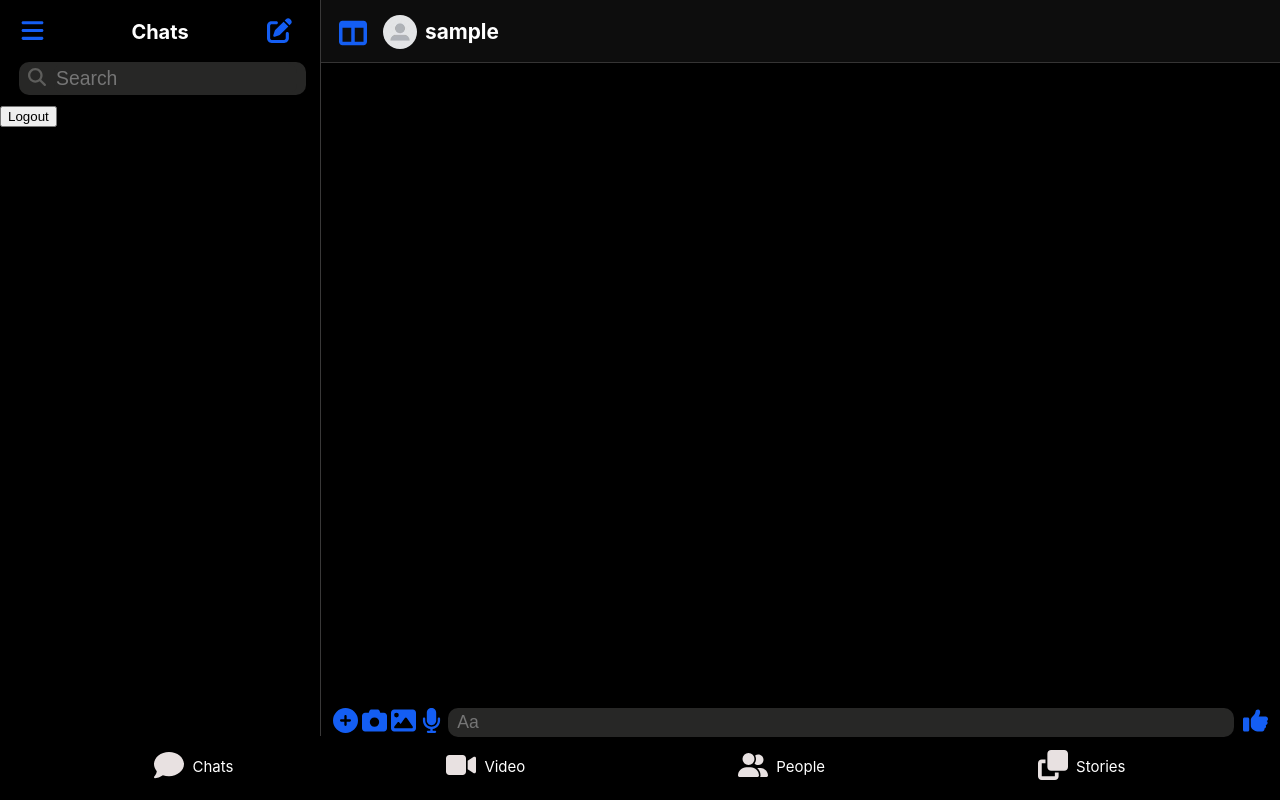
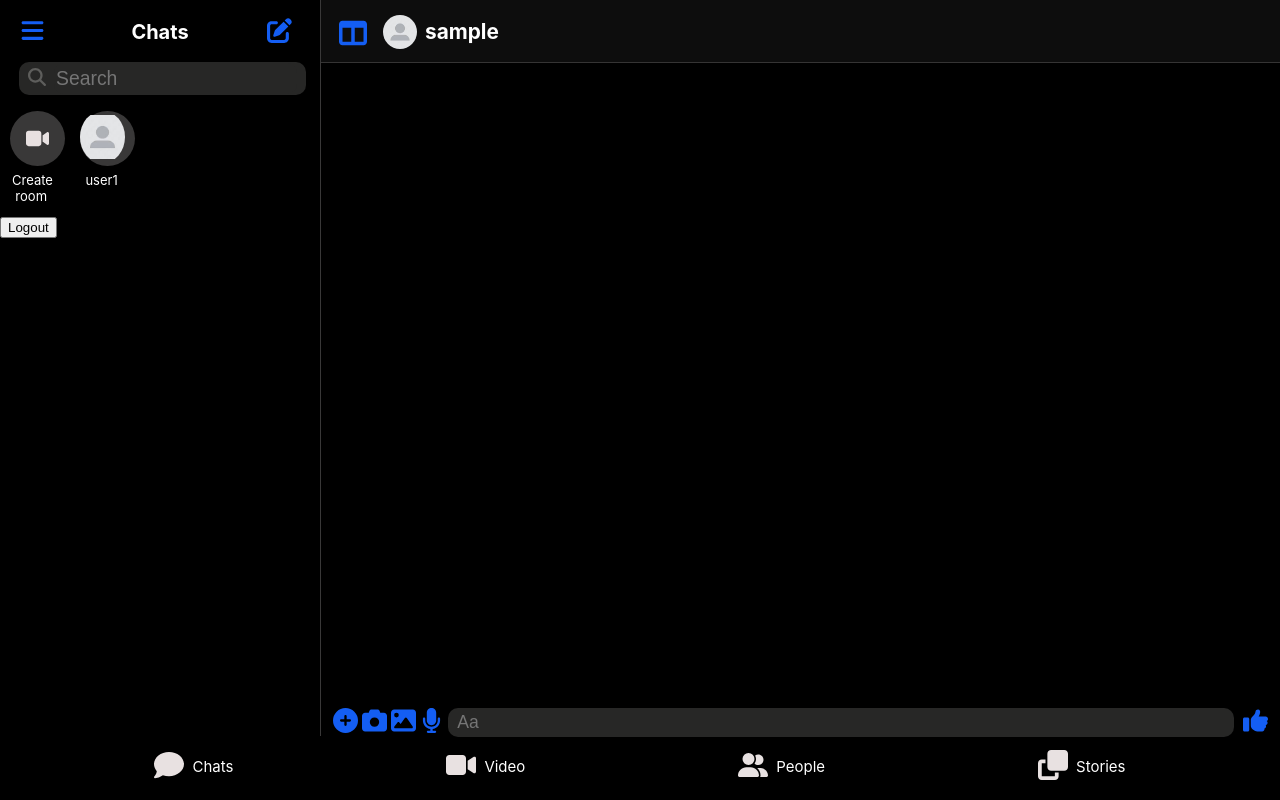
Before and after one commit to btt-17/messenger-clone, a React (Create React App) app: page / in a window 1280 px wide. Built offline with nearby package versions, Linux system fonts and the light colour scheme; sample sign-in values are in the browser's storage.

Commit message:
add create room

```diff
--- a/src/components/ChatList/ChatList.css
+++ b/src/components/ChatList/ChatList.css
@@ -19,7 +19,7 @@
 
 .search-bar {
     display: flex;
-    margin: 0px 19px 10px;
+    margin: 0px 19px 15px;
     width: 21vw;
     padding: 1px 9px;
     font-size: 1.1em;
@@ -48,3 +48,42 @@
     border:none;
     outline:none;
 }
+
+
+.friend-lists {
+    display: flex;
+    padding: 1px 10px;
+    margin-bottom: 10px;
+
+}
+
+.friend-lists div {
+    width: 3vw;
+}
+
+.room {
+    margin-right: 2em;
+}
+
+.friend-lists .image {
+    background-color: rgb(57, 56, 56);
+    height: 55px;
+    width: 55px;
+    margin-bottom: 5px;
+}
+
+.friend-lists .logo {
+    height: 23px;
+    width: 23px;
+    margin: 16px 16px;
+}
+
+.friend-lists .list-text {
+    padding: 1px 2px;
+    text-align: center;
+    font-size: 13px;
+}
+
+.friend-lists .avatar {
+  padding: 9px 3px;
+}
--- a/src/components/ChatList/ChatList.tsx
+++ b/src/components/ChatList/ChatList.tsx
@@ -1,12 +1,13 @@
 import './ChatList.css';
 import { FontAwesomeIcon } from '@fortawesome/react-fontawesome';
-import {  faBars, faPenToSquare, faMagnifyingGlass } from '@fortawesome/free-solid-svg-icons'
+import {  faBars, faPenToSquare, faMagnifyingGlass, faVideo } from '@fortawesome/free-solid-svg-icons'
 import { IconProp } from '@fortawesome/fontawesome-svg-core';
 
 
 const faBarsPropIcon = faBars as IconProp;
 const faPenToSquarePropIcon = faPenToSquare as IconProp;
-const faMagnifyingGlassPropIcon = faMagnifyingGlass as IconProp
+const faMagnifyingGlassPropIcon = faMagnifyingGlass as IconProp;
+const faVideoPropIcon = faVideo as IconProp
 
 function ChatList () {
     return (
@@ -20,6 +21,21 @@ function ChatList () {
                 <FontAwesomeIcon className='logo' icon={faMagnifyingGlassPropIcon} />
                 <input type='text' placeholder='Search' ></input>
             </div>
+            <div className='friend-lists'>
+                <div className='room'>
+                    <div className='image'>
+                        <FontAwesomeIcon className='logo' icon={faVideoPropIcon} />
+                    </div>
+                    <div className='list-text'>Create room</div>
+                </div>
+
+                <div className="room">
+                    <div className='image'>
+                        <div className='avatar'> </div>
+                    </div>
+                    <div className='list-text'>user1</div>
+                </div>
+            </div>
         </div>
     )
 }
--- a/src/components/ChatView/ChatView.tsx
+++ b/src/components/ChatView/ChatView.tsx
@@ -34,7 +34,6 @@ type MessageProp = {
 }
 
 const ChatView: React.FC<ChatViewProps>  = (props) =>  {
-    const date = new Date();
     const [userMessage, setUserMessage] = useState('');
 
     const [messages, setMessages] = useState<MessageProp[]>([]);
```
